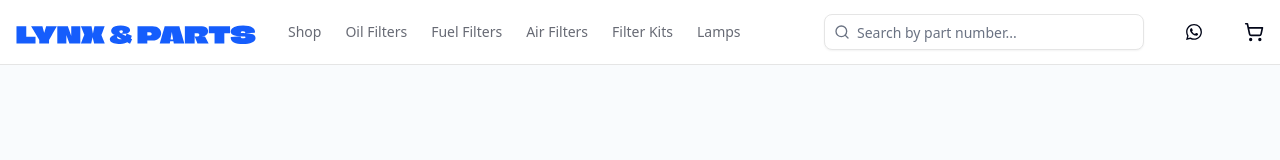
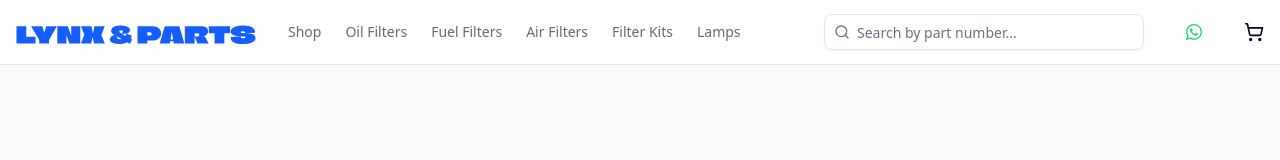
Before and after one commit to QASchoolUSA/Coralfly-Filters, a Next.js app: page / in a window 1280 px wide. Shown: the top 160 px of the page. Built offline with nearby package versions, Linux system fonts and the light colour scheme.

Commit message:
feat: Enable opening the cart sheet via URL parameter, update the Stripe checkout cancel URL to use it, and refine header branding with a new WhatsApp icon color and larger logo.

```diff
--- a/app/api/checkout/route.ts
+++ b/app/api/checkout/route.ts
@@ -47,7 +47,7 @@
             line_items,
             mode: 'payment',
             success_url: `${process.env.NEXT_PUBLIC_URL || 'http://localhost:3000'}/success?session_id={CHECKOUT_SESSION_ID}`,
-            cancel_url: `${process.env.NEXT_PUBLIC_URL || 'http://localhost:3000'}/cart`,
+            cancel_url: `${process.env.NEXT_PUBLIC_URL || 'https://lynxandparts.com'}/?cart=open`,
             shipping_address_collection: {
                 allowed_countries: ['US', 'CA'],
             },
--- a/components/CartSheet.tsx
+++ b/components/CartSheet.tsx
@@ -6,9 +6,18 @@
 import { ShoppingCart, Trash2, Plus, Minus } from "lucide-react"
 import Image from "next/image"
 import Link from "next/link"
+import { useSearchParams } from "next/navigation"
+import { useEffect } from "react"
 
 export function CartSheet() {
     const { items, isOpen, toggleCart, removeItem, updateQuantity, total } = useCart()
+    const searchParams = useSearchParams()
+
+    useEffect(() => {
+        if (searchParams.get('cart') === 'open' && !isOpen) {
+            toggleCart()
+        }
+    }, [searchParams, isOpen, toggleCart])
 
     const handleCheckout = async () => {
         try {
--- a/components/Header.tsx
+++ b/components/Header.tsx
@@ -16,9 +16,9 @@
             xmlns="http://www.w3.org/2000/svg"
             viewBox="0 0 24 24"
             fill="currentColor"
-            className={className}
+            className={`text-[#25D366] ${className}`}
         >
-            <path d="M17.472 14.382c-.297-.149-1.758-.867-2.03-.967-.273-.099-.471-.148-.67.15-.197.297-.767.966-.94 1.164-.173.199-.347.223-.644.075-.297-.15-1.255-.463-2.39-1.475-.883-.788-1.48-1.761-1.653-2.059-.173-.297-.018-.458.13-.606.134-.133.298-.347.446-.52.149-.174.198-.298.298-.497.099-.198.05-.371-.025-.52-.075-.149-.669-1.612-.916-2.207-.242-.579-.487-.5-.669-.51-.173-.008-.371-.01-.57-.01-.198 0-.52.074-.792.372-.272.297-1.04 1.016-1.04 2.479 0 1.462 1.065 2.875 1.213 3.074.149.198 2.096 3.2 5.077 4.487.709.306 1.262.489 1.694.625.712.227 1.36.195 1.871.118.571-.085 1.758-.719 2.006-1.413.248-.694.248-1.289.173-1.413-.074-.124-.272-.198-.57-.347m-5.421 7.403h-.004a9.87 9.87 0 01-5.031-1.378l-.361-.214-3.741.982.998-3.648-.235-.374a9.86 9.86 0 01-1.51-5.26c.001-5.45 4.436-9.884 9.888-9.884 2.64 0 5.122 1.03 6.988 2.898a9.825 9.825 0 012.893 6.994c-.003 5.45-4.437 9.884-9.885 9.884m8.413-18.297A11.815 11.815 0 0012.05 0C5.495 0 .16 5.335.157 11.892c0 2.096.547 4.142 1.588 5.945L.057 24l6.305-1.654a11.882 11.882 0 005.683 1.448h.005c6.554 0 11.89-5.335 11.893-11.893a11.821 11.821 0 00-3.48-8.413Z" />
+            <path d="M17.498 14.382c-.301-.15-1.767-.867-2.04-.966-.273-.101-.473-.15-.673.15-.197.295-.771.964-.944 1.162-.175.195-.349.21-.646.075-.297-.15-1.255-.463-2.39-1.475-.883-.788-1.48-1.761-1.653-2.059-.173-.297-.018-.458.13-.606.134-.133.298-.347.446-.52.149-.174.198-.298.298-.497.099-.198.05-.371-.025-.52-.075-.149-.669-1.612-.916-2.207-.242-.579-.487-.5-.669-.51-.173-.008-.371-.01-.57-.01-.198 0-.52.074-.792.372-.272.297-1.04 1.016-1.04 2.479 0 1.462 1.065 2.875 1.213 3.074.149.198 2.096 3.2 5.077 4.487.709.306 1.262.489 1.694.625.712.227 1.36.195 1.871.118.571-.085 1.758-.719 2.006-1.413.248-.694.248-1.289.173-1.413-.074-.124-.272-.198-.57-.347m-5.421 7.403h-.004a9.87 9.87 0 01-5.031-1.378l-.361-.214-3.741.982.998-3.648-.235-.374a9.86 9.86 0 01-1.51-5.26c.001-5.45 4.436-9.884 9.888-9.884 2.64 0 5.122 1.03 6.988 2.898a9.825 9.825 0 012.893 6.994c-.003 5.45-4.437 9.884-9.885 9.884m8.413-18.297A11.815 11.815 0 0012.05 0C5.495 0 .16 5.335.157 11.892c0 2.096.547 4.142 1.588 5.945L.057 24l6.305-1.654a11.882 11.882 0 005.683 1.448h.005c6.554 0 11.89-5.335 11.893-11.893a11.821 11.821 0 00-3.48-8.413Z" />
         </svg>
     )
 }
@@ -45,7 +45,7 @@
                         <div className="flex flex-col h-full">
                             <div className="px-1 py-4">
                                 <Link href="/" className="flex items-center space-x-2" onClick={() => setIsMenuOpen(false)}>
-                                    <div className="relative h-8 w-48">
+                                    <div className="relative h-12 w-56">
                                         <Image
                                             src="/lynxandparts-logo.svg"
                                             alt="Lynx Trucking & Parts"
```
